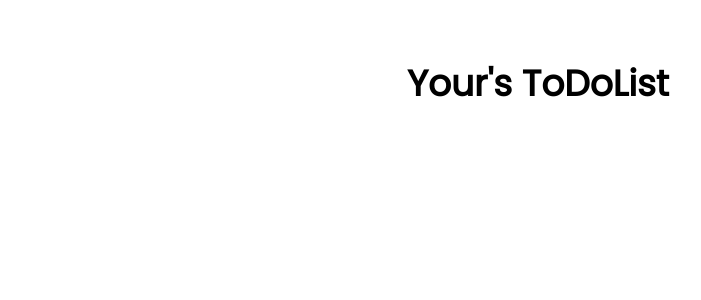
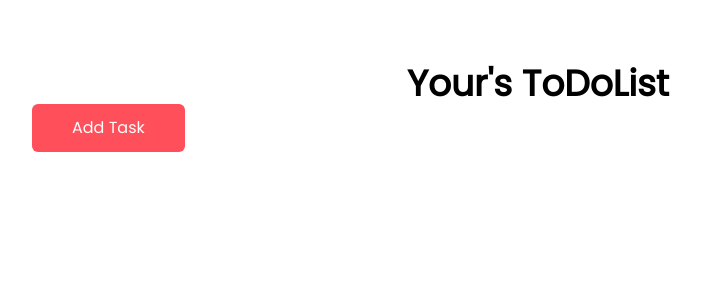
Before and after one commit to kaland891/TodoListApplication, a React (Vite) app in the folder frontend/: page / in a window 1280 px wide. Shown: the top 300 px of the page, without its empty margins (102-803 px from the left). Built offline with nearby package versions, Linux system fonts and the light colour scheme.

Commit message:
添加todolisy第一部分

```diff
--- a/frontend/src/App.jsx
+++ b/frontend/src/App.jsx
@@ -1,9 +1,11 @@
 import Heading from "./components/Heading";
+import ToDoList from "./components/ToDoList";
 
 function App() {
   return (
     <div className="App font-Poppins container py-16 px-6 min-h-screen mx-auto">
       <Heading />
+      <ToDoList />
     </div>
   );
 }
--- /dev/null
+++ b/frontend/src/components/ToDoList.jsx
@@ -0,0 +1,26 @@
+import React from "react";
+import { useDispatch, useSelector } from "react-redux";
+import {
+  setTodoList,
+  updateTodo,
+  sortTodo,
+  toggleCompleted,
+} from "../ToDoSlice";
+import { TiPencil } from "react-icons/ti";
+import { BsTrash } from "react-icons/bs";
+import empty from "../assets/empty.jpg";
+
+const ToDoList = () => {
+  const dispatch = useDispatch();
+  const todoList = useSelector((state) => state.todo.todoList);
+  const sortCriteria = useSelector((state) => state.todo.sortCriteria);
+  const [showModel, setShowModel] = React.useState(false);
+
+  return (
+    <button className="bg-sunsetOrange text-center text-white py-3 px-10 rounded-md">
+      Add Task
+    </button>
+  );
+};
+
+export default ToDoList;
```
